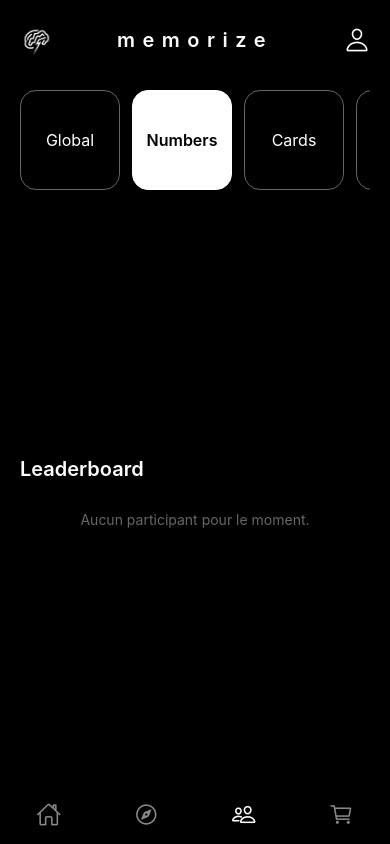
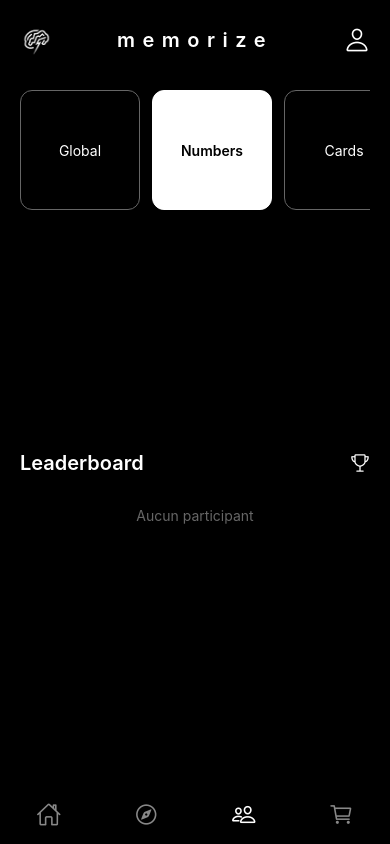
Before and after one commit to guillaumekrvr2/mvp-memo, a React Native app: screen /Community in a window 390 px wide. Built offline with nearby package versions, Linux system fonts and the light colour scheme.

Commit message:
saving asyncstorage work

```diff
--- a/navigation/HomeStackNavigator.jsx
+++ b/navigation/HomeStackNavigator.jsx
@@ -16,8 +16,6 @@ export default function HomeStackNavigator() {
       screenOptions={{
         headerShown: false,
         contentStyle: { backgroundColor: '#000' },
-        animation: 'slide_from_right',
-        animationDuration: 250,
     }} >
       <Stack.Screen name="HomeMain" component={HomeScreen} />
       <Stack.Screen name="Numbers" component={NumbersScreen} />
--- a/screens/CommunityScreen.jsx
+++ b/screens/CommunityScreen.jsx
@@ -1,17 +1,21 @@
 // screens/CommunityScreen.jsx
-import React, { useContext, useState, useMemo } from 'react';
+
+import React, { useContext, useState, useMemo, useCallback } from 'react';
 import {
   View,
   Text,
   FlatList,
   TouchableOpacity,
   StyleSheet,
-  ScrollView,
-  Dimensions
+  ScrollView
 } from 'react-native';
+import { useFocusEffect } from '@react-navigation/native';
+import AsyncStorage from '@react-native-async-storage/async-storage';
 import { AccountContext } from '../contexts/AccountContext';
+import { Ionicons } from '@expo/vector-icons';
 
 const DISCIPLINES = [
+  { key: 'global',  label: 'Global' },
   { key: 'numbers', label: 'Numbers' },
   { key: 'cards',   label: 'Cards' },
   { key: 'words',   label: 'Words' },
@@ -20,51 +24,77 @@ const DISCIPLINES = [
   { key: 'images',  label: 'Images' },
 ];
 
-const CARD_WIDTH = 120;
-const CARD_HEIGHT = 120;
-const TAB_SIZE = 100;
-
 export default function CommunityScreen() {
-  const { accounts } = useContext(AccountContext);
+  const { accounts, updateRecord } = useContext(AccountContext);
   const [selected, setSelected] = useState('numbers');
 
-  const sortedAccounts = useMemo(() =>
+  // Sync lastRecord into context when selecting Numbers
+  useFocusEffect(
+    useCallback(() => {
+      if (selected === 'numbers') {
+        (async () => {
+          const json = await AsyncStorage.getItem('lastRecord');
+          if (json) {
+            const { score, temps } = JSON.parse(json);
+            await updateRecord('numbers', { score, time: temps });
+          }
+        })();
+      }
+    }, [selected])
+  );
+
+  // Tri selon la discipline sélectionnée
+  const sorted = useMemo(() =>
     [...accounts].sort((a, b) => {
-      const getValue = acct => {
+      const getVal = acct => {
         if (selected === 'global') {
           return DISCIPLINES.reduce((sum, d) => {
+            if (d.key === 'global') return sum;
             const rec = acct.records?.[d.key];
-            const val = typeof rec === 'object' ? rec.score : rec || 0;
-            return sum + val;
+            return sum + (typeof rec === 'object' ? rec.score : rec || 0);
           }, 0);
         }
         const rec = acct.records?.[selected];
         return typeof rec === 'object' ? rec.score : rec || 0;
       };
-      return getValue(b) - getValue(a);
+      return getVal(b) - getVal(a);
     }), [accounts, selected]
   );
 
-  const renderItem = ({ item }) => {
-    let recordText;
+  const renderCard = ({ item }) => {
+    // contenu réduit pour la vue en grille Cards
+    const rec = item.records?.cards;
+    const score = typeof rec === 'object' ? rec.score : (rec || 0);
+    return (
+      <View style={styles.card}>
+        <Text style={styles.cardName}>
+          {item.firstName}{'\n'}{item.lastName}
+        </Text>
+        <Text style={styles.cardScore}>{score} pts</Text>
+      </View>
+    );
+  };
+
+  const renderRow = ({ item }) => {
+    // vue classique pour toutes les autres disciplines
+    let text;
     if (selected === 'global') {
       const total = DISCIPLINES.reduce((sum, d) => {
+        if (d.key === 'global') return sum;
         const rec = item.records?.[d.key];
         return sum + (typeof rec === 'object' ? rec.score : rec || 0);
       }, 0);
-      recordText = `${total} pts`;
+      text = `${total} pts`;
     } else {
       const rec = item.records?.[selected];
-      if (typeof rec === 'object') {
-        recordText = `${rec.score} éléments en ${rec.time}s`;
-      } else {
-        recordText = `${rec || 0} pts`;
-      }
+      text = typeof rec === 'object'
+        ? `${rec.score} en ${rec.time}s`
+        : `${rec || 0} pts`;
     }
     return (
-      <View style={styles.card}>
+      <View style={styles.row}>
         <Text style={styles.name}>{item.firstName} {item.lastName}</Text>
-        <Text style={styles.record}>{recordText}</Text>
+        <Text style={styles.score}>{text}</Text>
       </View>
     );
   };
@@ -74,18 +104,12 @@ export default function CommunityScreen() {
       <ScrollView
         horizontal
         showsHorizontalScrollIndicator={false}
-        contentContainerStyle={styles.tabsContainer}
+        contentContainerStyle={styles.tabs}
       >
-        <TouchableOpacity
-          style={[styles.squareTab, selected === 'global' && styles.tabActive]}
-          onPress={() => setSelected('global')}
-        >
-          <Text style={[styles.tabText, selected === 'global' && styles.tabTextActive]}>Global</Text>
-        </TouchableOpacity>
         {DISCIPLINES.map(d => (
           <TouchableOpacity
             key={d.key}
-            style={[styles.squareTab, selected === d.key && styles.tabActive]}
+            style={[styles.tab, selected === d.key && styles.tabActive]}
             onPress={() => setSelected(d.key)}
           >
             <Text style={[styles.tabText, selected === d.key && styles.tabTextActive]}>
@@ -95,16 +119,20 @@ export default function CommunityScreen() {
         ))}
       </ScrollView>
 
-      <Text style={styles.title}>Leaderboard</Text>
+      <View style={styles.headerRow}>
+        <Text style={styles.header}>Leaderboard</Text>
+        <Ionicons name="trophy-outline" size={20} color="#fff" />
+      </View>
 
       <FlatList
-        data={sortedAccounts}
-        keyExtractor={item => item.id}
-        renderItem={renderItem}
-        numColumns={2}
-        columnWrapperStyle={{ justifyContent: 'space-between' }}
-        ListEmptyComponent={<Text style={styles.empty}>Aucun participant pour le moment.</Text>}
-        contentContainerStyle={styles.grid}
+        key={selected}
+        data={sorted}
+        keyExtractor={i => i.id}
+        // si Cards, on passe en grille 2 colonnes
+        numColumns={1}
+        renderItem={renderRow}
+        ListEmptyComponent={<Text style={styles.empty}>Aucun participant</Text>}
+        contentContainerStyle={styles.listPadding}
       />
     </View>
   );
@@ -115,21 +143,20 @@ const styles = StyleSheet.create({
     flex: 1,
     backgroundColor: '#000',
     padding: 20,
+    height: 80
   },
-  tabsContainer: {
-    flexDirection: 'row',
-    marginBottom: 20,
+  tabs: {
+    paddingBottom: 10,
   },
-  squareTab: {
-    width: TAB_SIZE,
-    height: TAB_SIZE,
+  tab: {
+    width: 120,
+    height: 120,
     borderWidth: 1,
     borderColor: '#666',
-    borderRadius: 16,
-    marginRight: 12,
+    borderRadius: 12,
     justifyContent: 'center',
     alignItems: 'center',
-    backgroundColor: '#000',
+    marginRight: 12,
   },
   tabActive: {
     backgroundColor: '#fff',
@@ -137,46 +164,73 @@ const styles = StyleSheet.create({
   },
   tabText: {
     color: '#fff',
-    fontSize: 16,
+    fontSize: 14,
     textAlign: 'center',
   },
   tabTextActive: {
     color: '#000',
     fontWeight: '600',
   },
-  title: {
+
+  headerRow: {
+    flexDirection: 'row',
+    alignItems: 'center',
+    justifyContent: 'space-between',
+    marginBottom: 12,
+  },
+  header: {
     color: '#fff',
     fontSize: 20,
     fontWeight: '600',
-    marginBottom: 10,
   },
-  grid: {
-    gap: 12,
+
+  // === pour la grille Cards ===
+  columnWrapper: {
+    justifyContent: 'center',  // centre chaque ligne de 2 cartes
+  },
+  listPadding: {
+    paddingBottom: 20,
   },
   card: {
-    width: CARD_WIDTH,
-    height: CARD_HEIGHT,
+    width: 120,
+    height: 120,
     backgroundColor: '#111',
-    borderRadius: 12,
-    padding: 10,
-    marginBottom: 16,
+    borderRadius: 20,
+    borderWidth: 1,
+    borderColor: '#fff',
     justifyContent: 'center',
     alignItems: 'center',
-    borderWidth: 1,
+    margin: 10,
+  },
+  cardName: {
+    color: '#fff',
+    fontSize: 14,
+    fontWeight: '600',
+    textAlign: 'center',
+  },
+  cardScore: {
+    color: '#fff',
+    fontSize: 16,
+    marginTop: 6,
+  },
+
+  // === pour la liste classique ===
+  row: {
+    flexDirection: 'row',
+    justifyContent: 'space-between',
+    paddingVertical: 12,
+    borderBottomWidth: 1,
     borderColor: '#333',
   },
   name: {
     color: '#fff',
     fontSize: 16,
-    fontWeight: '500',
-    textAlign: 'center',
-    marginBottom: 4,
   },
-  record: {
-    color: '#aaa',
-    fontSize: 14,
-    textAlign: 'center',
+  score: {
+    color: '#fff',
+    fontSize: 16,
   },
+
   empty: {
     color: '#666',
     textAlign: 'center',
--- a/screens/NumbersScreen.jsx
+++ b/screens/NumbersScreen.jsx
@@ -1,5 +1,5 @@
 // screens/NumbersScreen.jsx
-import React, { useState, useCallback } from 'react'
+import React, { useState, useCallback, useContext} from 'react'
 import {
   SafeAreaView,
   View,
@@ -9,12 +9,14 @@ import {
   TextInput
 } from 'react-native'
 import AsyncStorage from '@react-native-async-storage/async-storage'
+import { AccountContext } from '../contexts/AccountContext'
 import { useNavigation, useFocusEffect } from '@react-navigation/native'
 import { Ionicons } from '@expo/vector-icons'
+import { Vibration } from 'react-native';
 
 export default function NumbersScreen() {
   const navigation = useNavigation()
-
+  const { current, updateRecord } = useContext(AccountContext)
   const [lastScore, setLastScore] = useState(0)
   const [lastTime, setLastTime] = useState(null)
   const [objectif, setObjectif] = useState('')
@@ -23,16 +25,13 @@ export default function NumbersScreen() {
   useFocusEffect(
     useCallback(() => {
       const loadLastRecord = async () => {
-        try {
           const json = await AsyncStorage.getItem('lastRecord')
           if (json) {
             const { score, temps } = JSON.parse(json)
             setLastScore(score)
             setLastTime(temps)
           }
-        } catch (e) {
-          console.error('Erreur lecture lastRecord', e)
-        }
+        await updateRecord('numbers', { score, time: temps })
       }
       loadLastRecord()
     }, [])
@@ -84,12 +83,13 @@ export default function NumbersScreen() {
         {/* 5) Bouton Play */}
         <TouchableOpacity
           style={styles.playButton}
-          onPress={() =>
+          onPress={() => {
+            Vibration.vibrate(100);
             navigation.navigate('Decompte', {
               objectif: parseInt(objectif, 10),
               temps: parseInt(temps, 10)
-            })
-          }
+            });
+          }}
         >
           <Ionicons name="play-circle-outline" size={48} color="#fff" />
         </TouchableOpacity>
--- a/screens/ProfileScreen.jsx
+++ b/screens/ProfileScreen.jsx
@@ -1,39 +1,51 @@
-import React, { useContext, useState, useCallback } from 'react'
-import { View, Text, TouchableOpacity, StyleSheet, ScrollView } from 'react-native'
-import { useFocusEffect } from '@react-navigation/native'
-import AsyncStorage from '@react-native-async-storage/async-storage'
-import { AccountContext } from '../contexts/AccountContext'
+// screens/ProfileScreen.jsx
+import React, { useContext, useEffect, useState, useCallback } from 'react';
+import { View, Text, TouchableOpacity, StyleSheet, ScrollView } from 'react-native';
+import { useFocusEffect } from '@react-navigation/native';
+import AsyncStorage from '@react-native-async-storage/async-storage';
+import { AccountContext } from '../contexts/AccountContext';
 
-const DISCIPLINES = ['numbers', 'cards', 'words', 'binary', 'names', 'images']
+const DISCIPLINES = ['numbers', 'cards', 'words', 'binary', 'names', 'images'];
 
 export default function ProfileScreen({ navigation }) {
-  const { current, logout } = useContext(AccountContext)
-  const [lastScore, setLastScore] = useState(null)
-  const [lastTime, setLastTime] = useState(null)
+  const { current, logout } = useContext(AccountContext);
+  const [lastScore, setLastScore] = useState(null);
+  const [lastTime, setLastTime] = useState(null);
 
-  // Charger le dernier record pour 'numbers'
+  // Redirect to login after logout via context
+  useEffect(() => {
+    if (!current) {
+      navigation.replace('Login');
+    }
+  }, [current, navigation]);
+
+  // Load lastRecord for 'numbers' each time the screen is focused
   useFocusEffect(
     useCallback(() => {
       const loadLastRecord = async () => {
         try {
-          const json = await AsyncStorage.getItem('lastRecord')
+          const json = await AsyncStorage.getItem('lastRecord');
           if (json) {
-            const { score, temps } = JSON.parse(json)
-            setLastScore(score)
-            setLastTime(temps)
+            const { score, temps } = JSON.parse(json);
+            setLastScore(score);
+            setLastTime(temps);
           }
         } catch (e) {
-          console.error('Erreur lecture lastRecord', e)
+          console.error('Erreur lecture lastRecord', e);
         }
-      }
-      loadLastRecord()
+      };
+      loadLastRecord();
     }, [])
-  )
+  );
 
   if (!current) {
-    navigation.replace('Login')
-    return null
+    return null;
   }
+
+  const handleLogout = async () => {
+    await logout();
+    // navigation handled in useEffect
+  };
 
   return (
     <ScrollView contentContainerStyle={styles.container}>
@@ -53,33 +65,27 @@ export default function ProfileScreen({ navigation }) {
         <Text style={styles.buttonText}>Modifier Mot de passe</Text>
       </TouchableOpacity>
 
-      <Text style={[styles.sectionTitle, { marginTop: 30 }]}>Mes Records</Text>
-      {DISCIPLINES.map(d => {
-        // Pour 'numbers', utiliser lastScore/lastTime
-        if (d === 'numbers') {
-          return (
+      <Text style={styles.sectionTitle}>Mes Records</Text>
+      {DISCIPLINES.map((d) => (
         <View key={d} style={styles.recordRow}>
           <Text style={styles.recordLabel}>{d}</Text>
+          {d === 'numbers' ? (
             <Text style={styles.recordValue}>
               {lastScore != null ? `${lastScore} pts (${lastTime}s)` : '0 pts'}
             </Text>
+          ) : (
+            <Text style={styles.recordValue}>
+              {current.records[d] != null ? `${current.records[d]} pts` : '0 pts'}
+            </Text>
+          )}
         </View>
-          )
-        }
-        const val = current.records[d] != null ? current.records[d] : 0
-        return (
-          <View key={d} style={styles.recordRow}>
-            <Text style={styles.recordLabel}>{d}</Text>
-            <Text style={styles.recordValue}>{val} pts</Text>
-          </View>
-        )
-      })}
+      ))}
 
-      <TouchableOpacity style={[styles.button, styles.logout]} onPress={logout}>
+      <TouchableOpacity style={[styles.button, styles.logout]} onPress={handleLogout}>
         <Text style={styles.buttonText}>Se déconnecter</Text>
       </TouchableOpacity>
     </ScrollView>
-  )
+  );
 }
 
 const styles = StyleSheet.create({
@@ -101,6 +107,7 @@ const styles = StyleSheet.create({
     color: '#fff',
     fontSize: 20,
     fontWeight: '600',
+    marginTop: 30,
     marginBottom: 10,
   },
   recordRow: {
@@ -110,8 +117,15 @@ const styles = StyleSheet.create({
     borderBottomWidth: 1,
     borderColor: '#333',
   },
-  recordLabel: { color: '#fff', fontSize: 16 },
-  recordValue: { color: '#fff', fontSize: 16, fontWeight: '600' },
+  recordLabel: {
+    color: '#fff',
+    fontSize: 16,
+  },
+  recordValue: {
+    color: '#fff',
+    fontSize: 16,
+    fontWeight: '600',
+  },
   button: {
     marginTop: 15,
     paddingVertical: 12,
@@ -127,4 +141,4 @@ const styles = StyleSheet.create({
   logout: {
     backgroundColor: '#f66',
   },
-})
+});
```
Lines whose indentation alone changed are shown as unchanged.
